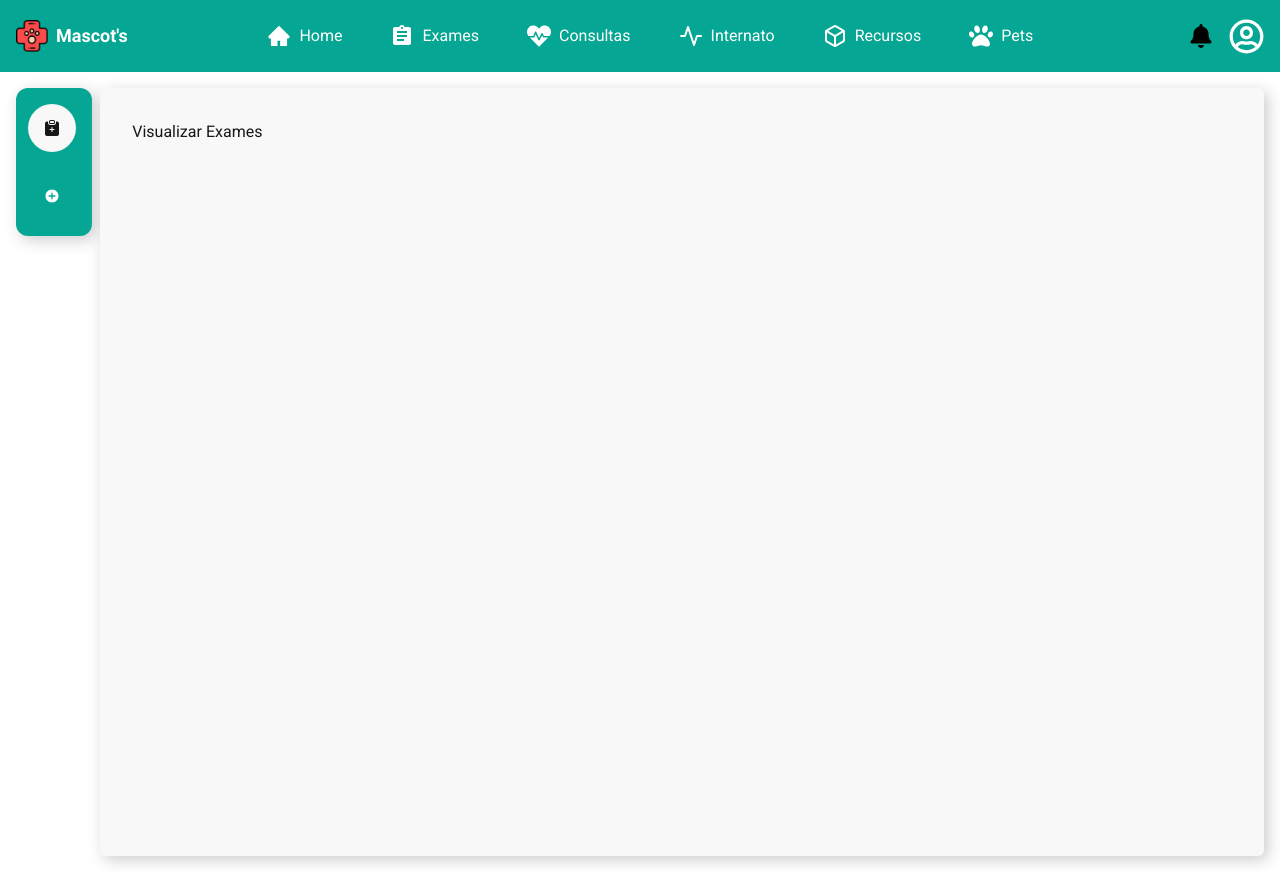
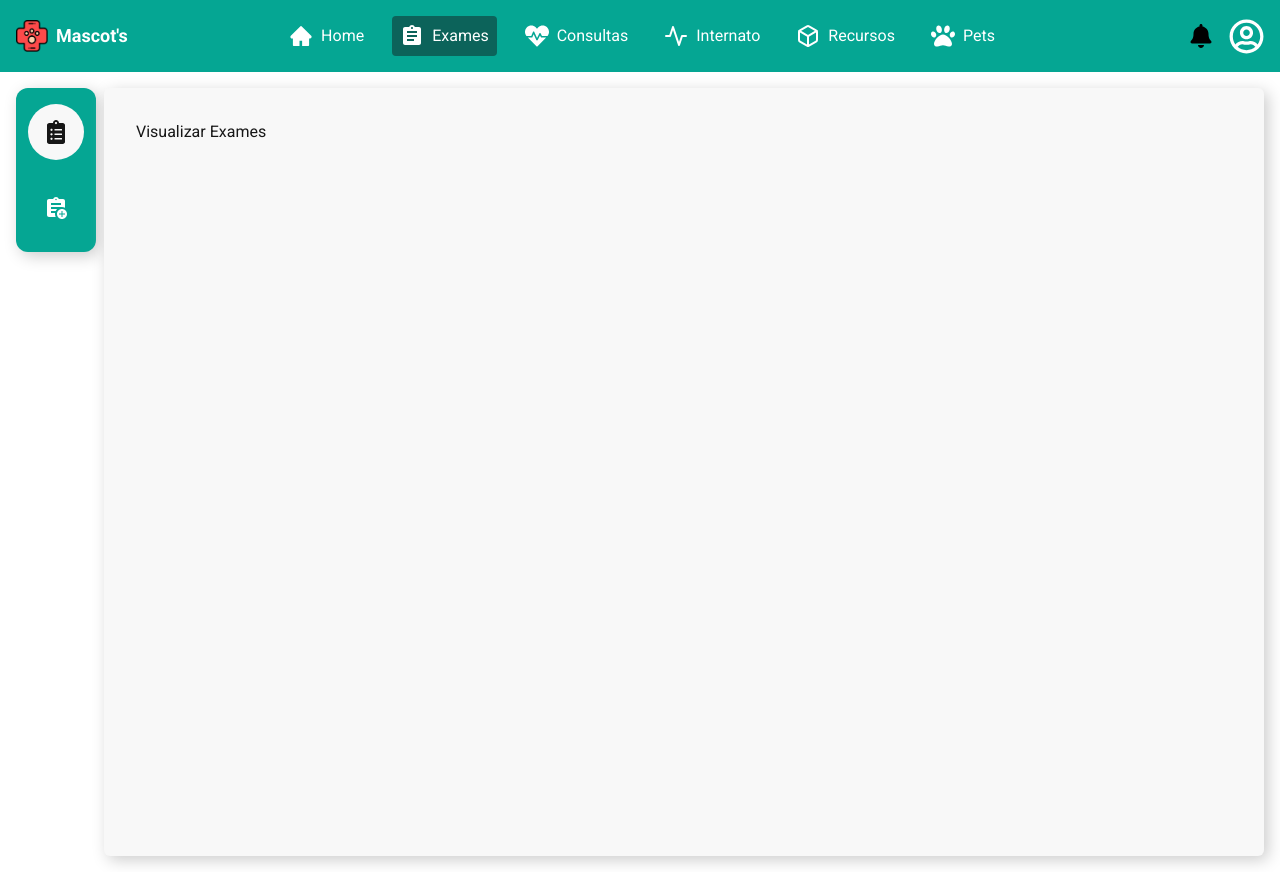
Before and after one commit to softexrecifepe/PI-MASCOTS-TURMA-09-EQUIPE-03, a Next.js app: page /exames in a window 1280 px wide. Built offline with nearby package versions, Linux system fonts and the light colour scheme.

Commit message:
att: icones aside

```diff
--- a/src/app/components/HeaderPage.tsx
+++ b/src/app/components/HeaderPage.tsx
@@ -12,7 +12,23 @@ import Image from "next/image";
 import Icone from "../assets/images/icon.png";
 import Link from "next/link";
 
-export function HeaderPage() {
+interface HeaderPageProps {
+  home?: boolean;
+  exames?: boolean;
+  consutas?: boolean;
+  internato?: boolean;
+  recursos?: boolean;
+  pets?: boolean;
+}
+
+export function HeaderPage({
+  consutas,
+  exames,
+  home,
+  internato,
+  pets,
+  recursos,
+}: HeaderPageProps) {
   const [isMenuOpen, setIsMenuOpen] = useState(false);
 
   return (
@@ -27,12 +43,12 @@ export function HeaderPage() {
         />
         <h1 className="text-lg font-bold">Mascot's</h1>
       </div>
-      <nav>
-        <ul className="flex space-x-8">
-          <li className="flex items-center flex-1">
+      <nav className="w-full">
+        <ul className="flex gap-5 justify-center">
+          <li className={`${home ? "flex items-center -translate-x-80" : ""}`}>
             <Link
               href="/home"
-              className="flex items-center space-x-2 hover:bg-white hover:text-black text-white p-2 rounded w-full text-left transition-colors duration-100"
+              className={`${home ? "flex bg-mascots-primary-800 space-x-2 text-white items-center hover:bg-white hover:text-black p-2 rounded w-full text-left transition-colors duration-100" : "flex bg-transparent text-white items-center space-x-2 hover:bg-white hover:text-black p-2 rounded w-full text-left transition-colors duration-100"}`}
             >
               <AiFillHome
                 size={24}
@@ -41,10 +57,11 @@ export function HeaderPage() {
               <span>Home</span>
             </Link>
           </li>
+          <div className={`${home ? "hidden " : "flex gap-5"}`}>
             <li className="flex items-center flex-1">
               <Link
                 href="/exames"
-              className="flex items-center space-x-2 hover:bg-white hover:text-black text-white p-2 rounded w-full text-left transition-colors duration-200"
+                className={`${exames ? "flex bg-mascots-primary-800 text-white items-center space-x-2 hover:bg-white hover:text-black p-2 rounded w-full text-left transition-colors duration-100" : "flex bg-transparent text-white items-center space-x-2 hover:bg-white hover:text-black p-2 rounded w-full text-left transition-colors duration-100"}`}
               >
                 <MdAssignment
                   size={24}
@@ -56,7 +73,7 @@ export function HeaderPage() {
             <li className="flex items-center flex-1">
               <Link
                 href="/consultas"
-              className="flex items-center space-x-2 hover:bg-white hover:text-black text-white p-2 rounded w-full text-left transition-colors duration-200"
+                className={`${consutas ? "flex bg-mascots-primary-800 text-white items-center space-x-2 hover:bg-white hover:text-black p-2 rounded w-full text-left transition-colors duration-100" : "flex bg-transparent text-white items-center space-x-2 hover:bg-white hover:text-black p-2 rounded w-full text-left transition-colors duration-100"}`}
               >
                 <FaHeartbeat
                   size={24}
@@ -68,7 +85,7 @@ export function HeaderPage() {
             <li className="flex items-center flex-1">
               <Link
                 href="/internato"
-              className="flex items-center space-x-2 hover:bg-white hover:text-black text-white p-2 rounded w-full text-left transition-colors duration-200"
+                className={`${internato ? "flex bg-mascots-primary-800 text-white items-center space-x-2 hover:bg-white hover:text-black p-2 rounded w-full text-left transition-colors duration-100" : "flex bg-transparent text-white items-center space-x-2 hover:bg-white hover:text-black p-2 rounded w-full text-left transition-colors duration-100"}`}
               >
                 <FiActivity
                   size={24}
@@ -80,7 +97,7 @@ export function HeaderPage() {
             <li className="flex items-center flex-1">
               <Link
                 href="/recursos"
-              className="flex items-center space-x-2 hover:bg-white hover:text-black text-white p-2 rounded w-full text-left transition-colors duration-200"
+                className={`${recursos ? "flex bg-mascots-primary-800 text-white items-center space-x-2 hover:bg-white hover:text-black p-2 rounded w-full text-left transition-colors duration-100" : "flex bg-transparent text-white items-center space-x-2 hover:bg-white hover:text-black p-2 rounded w-full text-left transition-colors duration-100"}`}
               >
                 <FiBox size={24} className="transition-colors duration-200" />
                 <span>Recursos</span>
@@ -89,12 +106,13 @@ export function HeaderPage() {
             <li className="flex items-center flex-1">
               <Link
                 href="/pets"
-              className="flex items-center space-x-2 hover:bg-white hover:text-black text-white p-2 rounded w-full text-left transition-colors duration-200"
+                className={`${pets ? "flex bg-mascots-primary-800 text-white items-center space-x-2 hover:bg-white hover:text-black p-2 rounded w-full text-left transition-colors duration-100" : "flex bg-transparent text-white items-center space-x-2 hover:bg-white hover:text-black p-2 rounded w-full text-left transition-colors duration-100"}`}
               >
                 <FaPaw size={24} className="transition-colors duration-200" />
                 <span>Pets</span>
               </Link>
             </li>
+          </div>
         </ul>
       </nav>
       <div className="ml-4 flex items-center space-x-4">
--- a/src/app/consultas/page.tsx
+++ b/src/app/consultas/page.tsx
@@ -6,7 +6,7 @@ import { HeaderPage } from "../components/HeaderPage";
 export default function Exames() {
   return (
     <>
-      <HeaderPage />
+      <HeaderPage consutas={true} />
       <ConsultasContent />
     </>
   );
--- a/src/app/exames/ExamesContent.tsx
+++ b/src/app/exames/ExamesContent.tsx
@@ -1,9 +1,9 @@
 "use client";
-import { BsClipboardPlusFill, BsMenuButton } from "react-icons/bs";
 import { Aside2Nav } from "../components/Aside2Nav";
-import { IoMdAddCircle } from "react-icons/io";
+import { FaClipboardList } from "react-icons/fa";
 import { MainContent } from "../components/MainContent";
 import { useState } from "react";
+import { MdAssignmentAdd } from "react-icons/md";
 
 export function ExamesContent() {
   const [visualizarExames, setVisualizarExames] = useState(true);
@@ -23,11 +23,11 @@ export function ExamesContent() {
   return (
     <main className="flex px-4 py-4 gap-2 h-dvh">
       <Aside2Nav
-        icon1={<BsClipboardPlusFill />}
+        icon1={<FaClipboardList size={24} />}
         text1="Visualizar Exames"
         onClick1={handleVisualizarExames}
         isAces1={visualizarExames}
-        icon2={<IoMdAddCircle />}
+        icon2={<MdAssignmentAdd size={24} />}
         text2="Criar Exame"
         onClick2={handleCriarExames}
         isAces2={marcarExame}
--- a/src/app/exames/page.tsx
+++ b/src/app/exames/page.tsx
@@ -6,7 +6,7 @@ import { HeaderPage } from "../components/HeaderPage";
 export default function Exames() {
   return (
     <>
-      <HeaderPage />
+      <HeaderPage exames={true} />
       <ExamesContent />
     </>
   );
--- a/src/app/home/page.tsx
+++ b/src/app/home/page.tsx
@@ -5,7 +5,7 @@ import { HeaderPage } from "../components/HeaderPage";
 export default function Home() {
   return (
     <>
-      <HeaderPage />
+      <HeaderPage home={true} />
 
       <header className="flex gap-4 px-10 items-center font-roboto justify-center mt-8">
         <ButtonHome
--- a/src/app/internato/InternatoContent.tsx
+++ b/src/app/internato/InternatoContent.tsx
@@ -4,6 +4,7 @@ import { Aside2Nav } from "../components/Aside2Nav";
 import { IoMdAddCircle } from "react-icons/io";
 import { MainContent } from "../components/MainContent";
 import { useState } from "react";
+import { TbActivityHeartbeat } from "react-icons/tb";
 
 export function InternatoContent() {
   const [visualizarInternatos, setVisualizarInternatos] = useState(true);
@@ -23,11 +24,11 @@ export function InternatoContent() {
   return (
     <main className="flex px-4 py-4 gap-2 h-dvh">
       <Aside2Nav
-        icon1={<BsClipboardPlusFill />}
+        icon1={<TbActivityHeartbeat size={24} />}
         text1="Visualizar Internato"
         onClick1={handleVisualizarInternato}
         isAces1={visualizarInternatos}
-        icon2={<IoMdAddCircle />}
+        icon2={<IoMdAddCircle size={24} />}
         text2="Marcar Internação"
         onClick2={handleMarcarInternato}
         isAces2={marcarInternato}
--- a/src/app/internato/page.tsx
+++ b/src/app/internato/page.tsx
@@ -6,7 +6,7 @@ import { InternatoContent } from "./InternatoContent";
 export default function Internato() {
   return (
     <>
-      <HeaderPage />
+      <HeaderPage internato={true} />
       <InternatoContent />
     </>
   );
--- a/src/app/pets/PetsContent.tsx
+++ b/src/app/pets/PetsContent.tsx
@@ -1,9 +1,9 @@
 "use client";
-import { BsClipboardPlusFill, BsMenuButton } from "react-icons/bs";
 import { Aside2Nav } from "../components/Aside2Nav";
 import { IoMdAddCircle } from "react-icons/io";
 import { MainContent } from "../components/MainContent";
 import { useState } from "react";
+import { MdOutlinePets } from "react-icons/md";
 
 export function PetsContent() {
   const [visualizarPets, setVisualizarPets] = useState(true);
@@ -23,11 +23,11 @@ export function PetsContent() {
   return (
     <main className="flex px-4 py-4 gap-2 h-dvh">
       <Aside2Nav
-        icon1={<BsClipboardPlusFill />}
+        icon1={<MdOutlinePets size={24} />}
         text1="Visualizar Pets"
         onClick1={handleVisualizarPets}
         isAces1={visualizarPets}
-        icon2={<IoMdAddCircle />}
+        icon2={<IoMdAddCircle size={24} />}
         text2="Cadastrar Pet"
         onClick2={handleCadastrarPet}
         isAces2={cadastrarPet}
--- a/src/app/pets/page.tsx
+++ b/src/app/pets/page.tsx
@@ -4,7 +4,7 @@ import { PetsContent } from "./PetsContent";
 export default function Pets() {
   return (
     <>
-      <HeaderPage />
+      <HeaderPage pets={true} />
       <PetsContent />
     </>
   );
--- a/src/app/recursos/RecursosContent.tsx
+++ b/src/app/recursos/RecursosContent.tsx
@@ -2,8 +2,10 @@
 import { BsClipboardPlusFill } from "react-icons/bs";
 import { Aside2Nav } from "../components/Aside2Nav";
 import { IoMdAddCircle } from "react-icons/io";
+import { TbAlignBoxBottomCenterFilled } from "react-icons/tb";
 import { MainContent } from "../components/MainContent";
 import { useState } from "react";
+import { MdAddBox } from "react-icons/md";
 
 export function RecursosContent() {
   const [visualizarRecursos, setVisualizarRecursos] = useState(true);
@@ -23,11 +25,11 @@ export function RecursosContent() {
   return (
     <main className="flex px-4 py-4 gap-2 h-dvh">
       <Aside2Nav
-        icon1={<BsClipboardPlusFill />}
+        icon1={<TbAlignBoxBottomCenterFilled size={24} />}
         text1="Visualizar Recurso"
         onClick1={handleVisualizarRecursos}
         isAces1={visualizarRecursos}
-        icon2={<IoMdAddCircle />}
+        icon2={<MdAddBox size={24} />}
         text2="Registrar Recurso"
         onClick2={handleRegistrarRecurso}
         isAces2={registarRecursos}
--- a/src/app/recursos/page.tsx
+++ b/src/app/recursos/page.tsx
@@ -4,7 +4,7 @@ import { RecursosContent } from "./RecursosContent";
 export default function Recursos() {
   return (
     <>
-      <HeaderPage />
+      <HeaderPage recursos={true} />
       <RecursosContent />
     </>
   );
```
Also changed, not shown: src/app/consultas/ConsultasContent.tsx (+5 -4 lines). Lines whose indentation alone changed are shown as unchanged.
